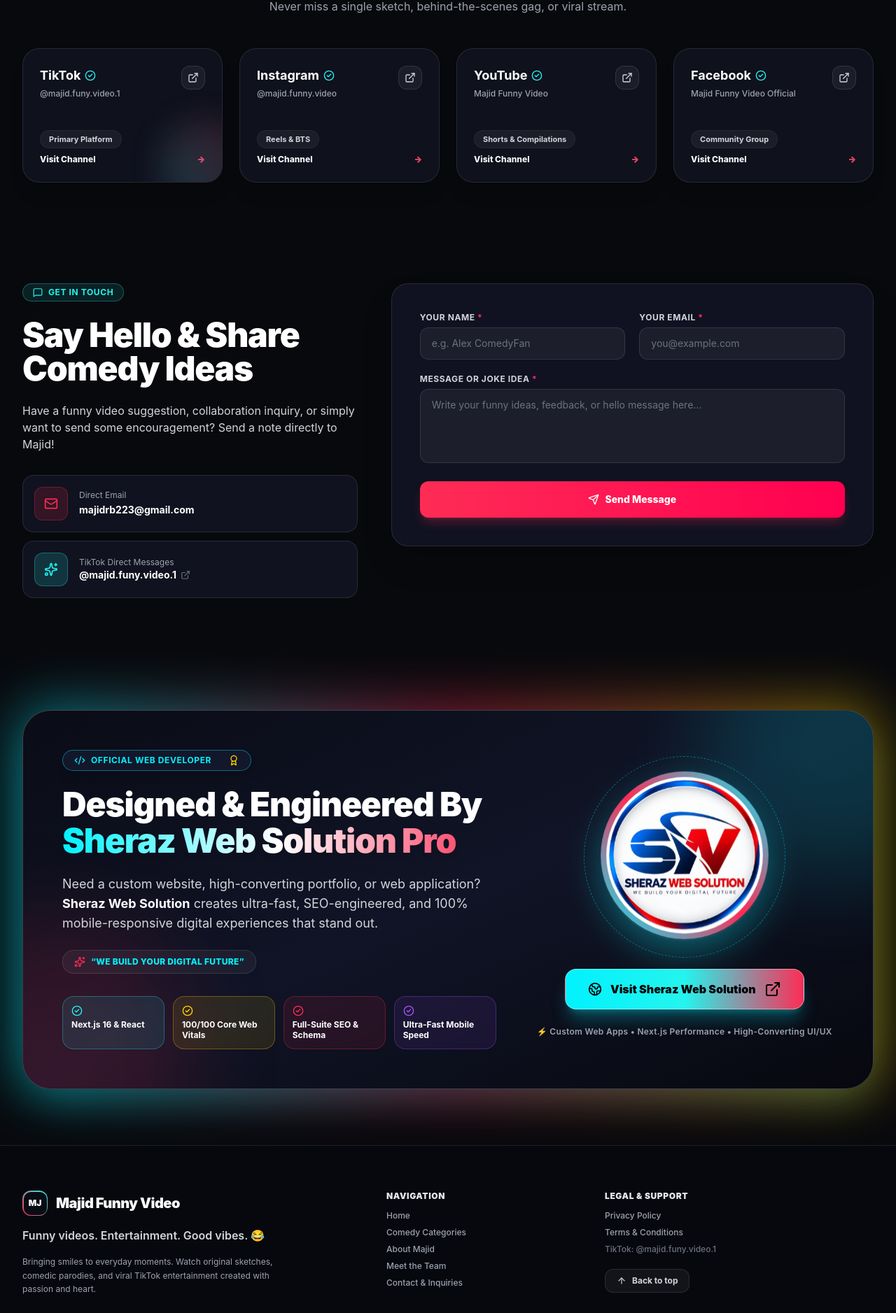
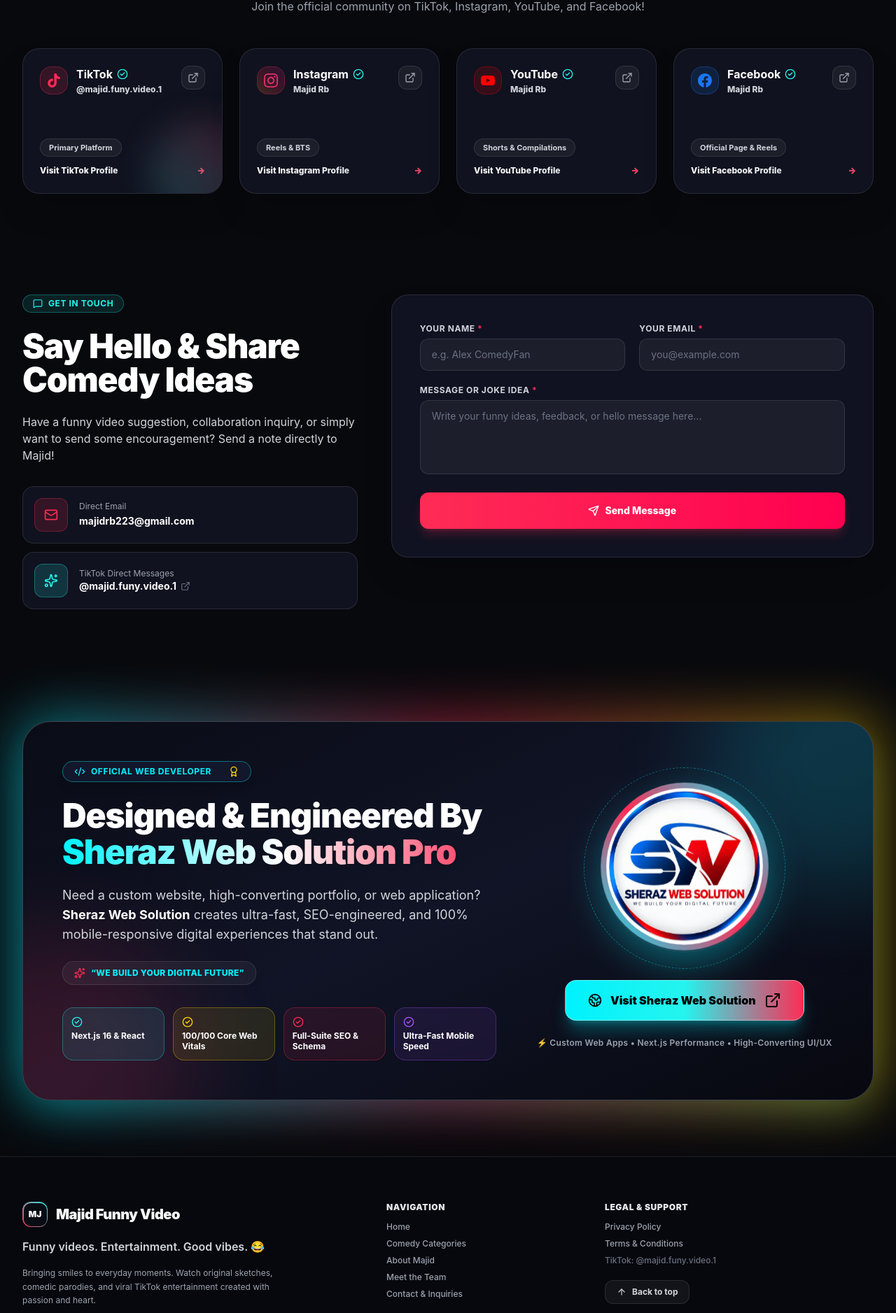
Before and after one commit to itzsheraz460-boop/majid, a Next.js app: page / in a window 1280 px wide. Shown: the part 5599-7476 px from the top of the page at 70% size. Built offline with nearby package versions, Linux system fonts and the light colour scheme.

Commit message:
feat(social): set official usernames to Majid Rb for Facebook, YouTube, Instagram with enhanced 3D cards & SVG icons

```diff
--- a/src/app/layout.tsx
+++ b/src/app/layout.tsx
@@ -132,12 +132,7 @@
         logo: `${siteConfig.url}/images/majid.jpg`,
         image: `${siteConfig.url}/images/majid.jpg`,
         description: siteConfig.creator.detailedBio,
-        sameAs: [
-          siteConfig.creator.tiktokUrl,
-          "https://www.tiktok.com/@majid.funy.video.1",
-          "https://www.instagram.com",
-          "https://www.youtube.com",
-        ],
+        sameAs: siteConfig.socials.map((s) => s.url),
         member: teamMembers.map((member) => ({
           "@type": "Person",
           name: member.name,
--- a/src/components/social/SocialSection.tsx
+++ b/src/components/social/SocialSection.tsx
@@ -3,26 +3,64 @@
 import React from "react";
 import { motion } from "framer-motion";
 import { siteConfig } from "@/config/site";
-import { SocialLink } from "@/types";
 import { ExternalLink, CheckCircle2, Share2 } from "lucide-react";
 
 export function SocialSection() {
   const activeSocials = siteConfig.socials.filter((s) => s.enabled);
+
+  const renderPlatformIcon = (platform: string) => {
+    switch (platform) {
+      case "tiktok":
+        return (
+          <div className="w-10 h-10 rounded-2xl bg-[#fe2c55]/15 border border-[#fe2c55]/30 flex items-center justify-center text-[#fe2c55] group-hover:scale-110 transition-transform">
+            <svg className="w-5 h-5 fill-current" viewBox="0 0 24 24">
+              <path d="M12.525.02c1.31-.02 2.61-.01 3.91-.02.08 1.53.63 3.09 1.75 4.17 1.12 1.11 2.7 1.62 4.24 1.79v4.03c-1.44-.05-2.89-.35-4.2-.97-.57-.26-1.1-.59-1.62-.93-.01 2.92.01 5.84-.02 8.75-.08 1.4-.54 2.79-1.35 3.94-1.31 1.92-3.58 3.17-5.91 3.21-1.43.08-2.86-.31-4.08-1.03-2.02-1.19-3.44-3.37-3.65-5.71-.02-.5-.03-1-.01-1.49.18-1.9 1.12-3.72 2.58-4.96 1.66-1.44 3.98-2.13 6.15-1.72.02 1.48-.04 2.96-.04 4.44-.99-.32-2.15-.23-3.02.37-.63.41-1.11 1.04-1.36 1.75-.21.51-.24 1.07-.14 1.61.24 1.64 1.82 3.02 3.5 2.87 1.12-.01 2.19-.66 2.77-1.61.19-.33.4-.67.41-1.06.1-1.79.06-3.57.07-5.36.01-4.03-.01-8.05.02-12.07z" />
+            </svg>
+          </div>
+        );
+      case "instagram":
+        return (
+          <div className="w-10 h-10 rounded-2xl bg-gradient-to-tr from-[#f09433]/20 via-[#dc2743]/20 to-[#bc1888]/20 border border-[#dc2743]/30 flex items-center justify-center text-[#e1306c] group-hover:scale-110 transition-transform">
+            <svg className="w-5 h-5 fill-current" viewBox="0 0 24 24">
+              <path d="M12 2.163c3.204 0 3.584.012 4.85.07 3.252.148 4.771 1.691 4.919 4.919.058 1.265.069 1.645.069 4.849 0 3.205-.012 3.584-.069 4.849-.149 3.225-1.664 4.771-4.919 4.919-1.266.058-1.644.07-4.85.07-3.204 0-3.584-.012-4.849-.07-3.26-.149-4.771-1.699-4.919-4.92-.058-1.265-.07-1.644-.07-4.849 0-3.204.013-3.583.07-4.849.149-3.227 1.664-4.771 4.919-4.919 1.266-.057 1.645-.069 4.849-.069zm0-2.163c-3.259 0-3.667.014-4.947.072-4.358.2-6.78 2.618-6.98 6.98-.059 1.281-.073 1.689-.073 4.948 0 3.259.014 3.668.072 4.948.2 4.358 2.618 6.78 6.98 6.98 1.281.058 1.689.072 4.948.072 3.259 0 3.668-.014 4.948-.072 4.354-.2 6.782-2.618 6.979-6.98.059-1.28.073-1.689.073-4.948 0-3.259-.014-3.667-.072-4.947-.196-4.354-2.617-6.78-6.979-6.98-1.281-.059-1.69-.073-4.949-.073zm0 5.838c-3.403 0-6.162 2.759-6.162 6.162s2.759 6.163 6.162 6.163 6.162-2.759 6.162-6.163c0-3.403-2.759-6.162-6.162-6.162zm0 10.162c-2.209 0-4-1.79-4-4 0-2.209 1.791-4 4-4s4 1.791 4 4c0 2.21-1.791 4-4 4zm6.406-11.845c-.796 0-1.441.645-1.441 1.44s.645 1.44 1.441 1.44c.795 0 1.439-.645 1.439-1.44s-.644-1.44-1.439-1.44z"/>
+            </svg>
+          </div>
+        );
+      case "youtube":
+        return (
+          <div className="w-10 h-10 rounded-2xl bg-[#ff0000]/15 border border-[#ff0000]/30 flex items-center justify-center text-[#ff0000] group-hover:scale-110 transition-transform">
+            <svg className="w-5 h-5 fill-current" viewBox="0 0 24 24">
+              <path d="M23.498 6.186a3.016 3.016 0 0 0-2.122-2.136C19.505 3.545 12 3.545 12 3.545s-7.505 0-9.377.505A3.017 3.017 0 0 0 .502 6.186C0 8.07 0 12 0 12s0 3.93.502 5.814a3.016 3.016 0 0 0 2.122 2.136c1.871.505 9.376.505 9.376.505s7.505 0 9.377-.505a3.015 3.015 0 0 0 2.122-2.136C24 15.93 24 12 24 12s0-3.93-.502-5.814zM9.545 15.568V8.432L15.818 12l-6.273 3.568z"/>
+            </svg>
+          </div>
+        );
+      case "facebook":
+        return (
+          <div className="w-10 h-10 rounded-2xl bg-[#1877f2]/15 border border-[#1877f2]/30 flex items-center justify-center text-[#1877f2] group-hover:scale-110 transition-transform">
+            <svg className="w-5 h-5 fill-current" viewBox="0 0 24 24">
+              <path d="M24 12.073c0-6.627-5.373-12-12-12s-12 5.373-12 12c0 5.99 4.388 10.954 10.125 11.854v-8.385H7.078v-3.47h3.047V9.43c0-3.007 1.792-4.669 4.533-4.669 1.312 0 2.686.235 2.686.235v2.953H15.83c-1.491 0-1.956.925-1.956 1.874v2.25h3.328l-.532 3.47h-2.796v8.385C19.612 23.027 24 18.062 24 12.073z"/>
+            </svg>
+          </div>
+        );
+      default:
+        return null;
+    }
+  };
 
   return (
     <section id="socials" className="py-16 px-4 sm:px-6 lg:px-8 relative z-10">
       <div className="max-w-7xl mx-auto space-y-12">
         {/* Header */}
         <div className="text-center space-y-3 max-w-2xl mx-auto">
-          <div className="inline-flex items-center gap-2 px-3 py-1 rounded-full bg-[#fe2c55]/10 border border-[#fe2c55]/30 text-xs font-bold text-[#fe2c55] uppercase tracking-wider">
+          <div className="inline-flex items-center gap-2 px-3.5 py-1 rounded-full bg-[#fe2c55]/10 border border-[#fe2c55]/30 text-xs font-bold text-[#fe2c55] uppercase tracking-wider">
             <Share2 className="w-3.5 h-3.5" />
             Connect & Follow
           </div>
           <h2 className="text-3xl sm:text-4xl font-black text-white tracking-tight">
-            Follow Across Platforms
+            Follow Majid Across Social Platforms
           </h2>
           <p className="text-sm sm:text-base text-gray-400">
-            Never miss a single sketch, behind-the-scenes gag, or viral stream.
+            Join the official community on TikTok, Instagram, YouTube, and Facebook!
           </p>
         </div>
 
@@ -34,39 +72,44 @@
               href={social.url}
               target="_blank"
               rel="noopener noreferrer"
-              whileHover={{ y: -6, scale: 1.02 }}
+              whileHover={{ y: -8, scale: 1.02 }}
               whileTap={{ scale: 0.98 }}
-              className="group relative p-6 rounded-3xl bg-[#121422]/80 border border-white/10 hover:border-white/20 shadow-xl overflow-hidden flex flex-col justify-between h-48 transition-all"
+              className="group relative p-6 rounded-3xl bg-[#121422]/90 border border-white/10 hover:border-white/25 shadow-2xl overflow-hidden flex flex-col justify-between h-52 transition-all backdrop-blur-xl"
               aria-label={`Follow Majid on ${social.name}`}
             >
               {/* Subtle Platform-Specific Gradient Glow */}
               <div
-                className={`absolute -bottom-10 -right-10 w-32 h-32 rounded-full bg-gradient-to-tr ${social.color} opacity-20 blur-xl group-hover:opacity-40 transition-opacity`}
+                className={`absolute -bottom-10 -right-10 w-36 h-36 rounded-full bg-gradient-to-tr ${social.color} opacity-20 blur-xl group-hover:opacity-45 transition-opacity`}
               />
 
               <div className="flex items-start justify-between">
-                <div className="space-y-1">
-                  <div className="flex items-center gap-1.5">
-                    <h3 className="text-lg font-bold text-white group-hover:text-[#25f4ee] transition-colors">
-                      {social.name}
-                    </h3>
-                    <CheckCircle2 className="w-4 h-4 text-[#25f4ee]" />
+                <div className="flex items-center gap-3">
+                  {renderPlatformIcon(social.platform)}
+                  <div className="space-y-0.5">
+                    <div className="flex items-center gap-1.5">
+                      <h3 className="text-base font-bold text-white group-hover:text-[#25f4ee] transition-colors">
+                        {social.name}
+                      </h3>
+                      <CheckCircle2 className="w-4 h-4 text-[#25f4ee]" />
+                    </div>
+                    <p className="text-xs font-extrabold text-gray-300">
+                      {social.handle}
+                    </p>
                   </div>
-                  <p className="text-xs text-gray-400 font-medium">{social.handle}</p>
                 </div>
 
-                <span className="p-2 rounded-xl bg-white/5 border border-white/10 text-gray-300 group-hover:text-white transition-colors">
+                <span className="p-2 rounded-xl bg-white/5 border border-white/10 text-gray-400 group-hover:text-white group-hover:bg-white/10 transition-colors">
                   <ExternalLink className="w-4 h-4" />
                 </span>
               </div>
 
-              <div className="space-y-2">
-                <span className="inline-block px-3 py-1 rounded-full text-[11px] font-bold bg-white/5 border border-white/5 text-gray-300">
+              <div className="space-y-3 pt-2">
+                <span className="inline-block px-3 py-1 rounded-full text-[11px] font-bold bg-white/5 border border-white/10 text-gray-300">
                   {social.badge}
                 </span>
 
                 <div className="flex items-center justify-between text-xs font-extrabold text-transparent bg-clip-text bg-gradient-to-r from-white to-gray-300 group-hover:text-white">
-                  <span>Visit Channel</span>
+                  <span>Visit {social.name} Profile</span>
                   <span className="text-[#fe2c55] group-hover:translate-x-1 transition-transform">
                     →
                   </span>
--- a/src/config/site.ts
+++ b/src/config/site.ts
@@ -71,8 +71,8 @@
     {
       name: "Instagram",
       platform: "instagram",
-      url: "https://www.instagram.com",
-      handle: "@majid.funny.video",
+      url: "https://www.instagram.com/majidrb",
+      handle: "Majid Rb",
       badge: "Reels & BTS",
       iconName: "Instagram",
       color: "from-[#f09433] via-[#dc2743] to-[#bc1888]",
@@ -81,8 +81,8 @@
     {
       name: "YouTube",
       platform: "youtube",
-      url: "https://www.youtube.com",
-      handle: "Majid Funny Video",
+      url: "https://www.youtube.com/@MajidRb",
+      handle: "Majid Rb",
       badge: "Shorts & Compilations",
       iconName: "Youtube",
       color: "from-[#ff0000] to-[#cc0000]",
@@ -91,9 +91,9 @@
     {
       name: "Facebook",
       platform: "facebook",
-      url: "https://www.facebook.com",
-      handle: "Majid Funny Video Official",
-      badge: "Community Group",
+      url: "https://www.facebook.com/majidrb",
+      handle: "Majid Rb",
+      badge: "Official Page & Reels",
       iconName: "Facebook",
       color: "from-[#1877f2] to-[#0d5ec4]",
       enabled: true,
```
Also changed, not shown: src/components/layout/Footer.tsx (+15 -5 lines).
